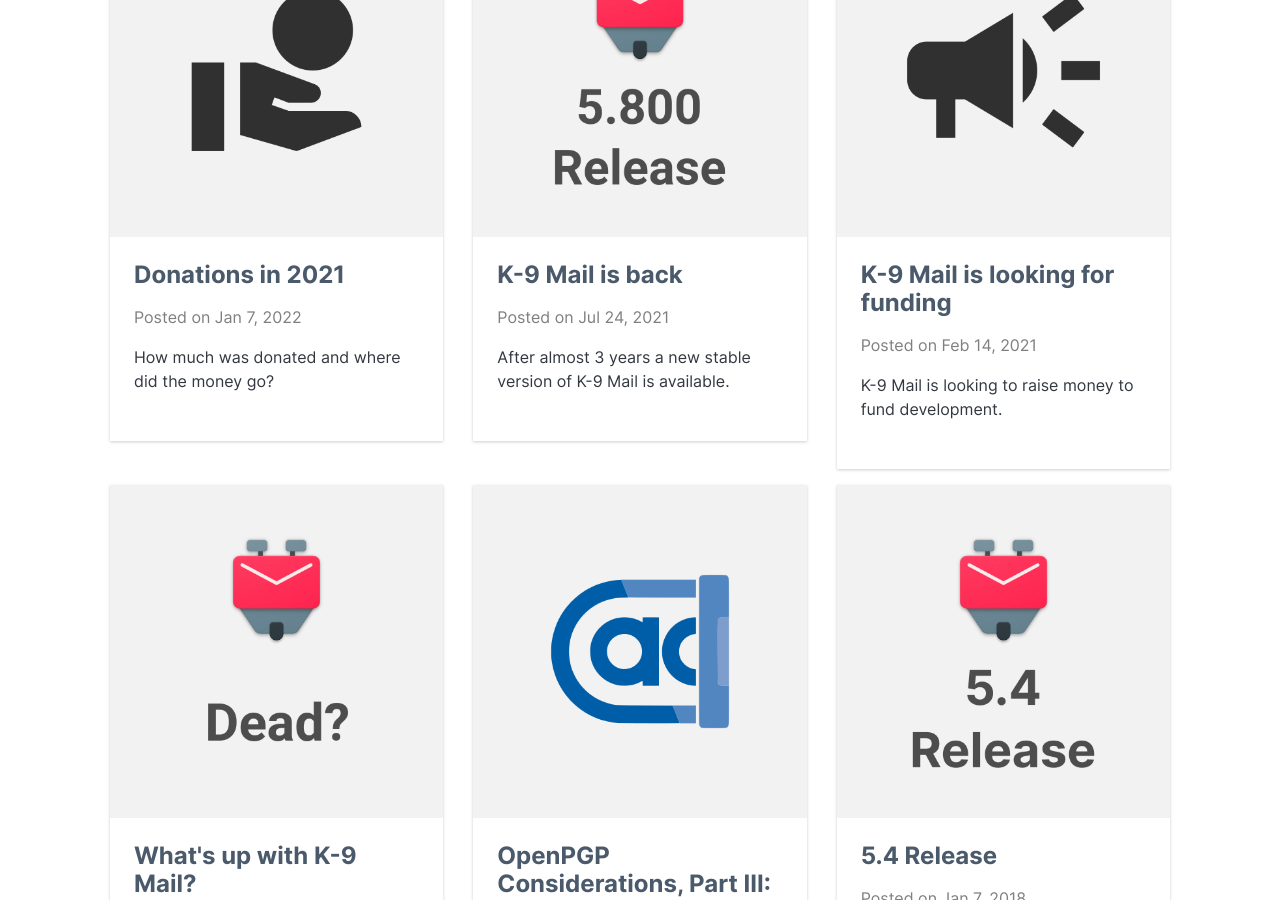
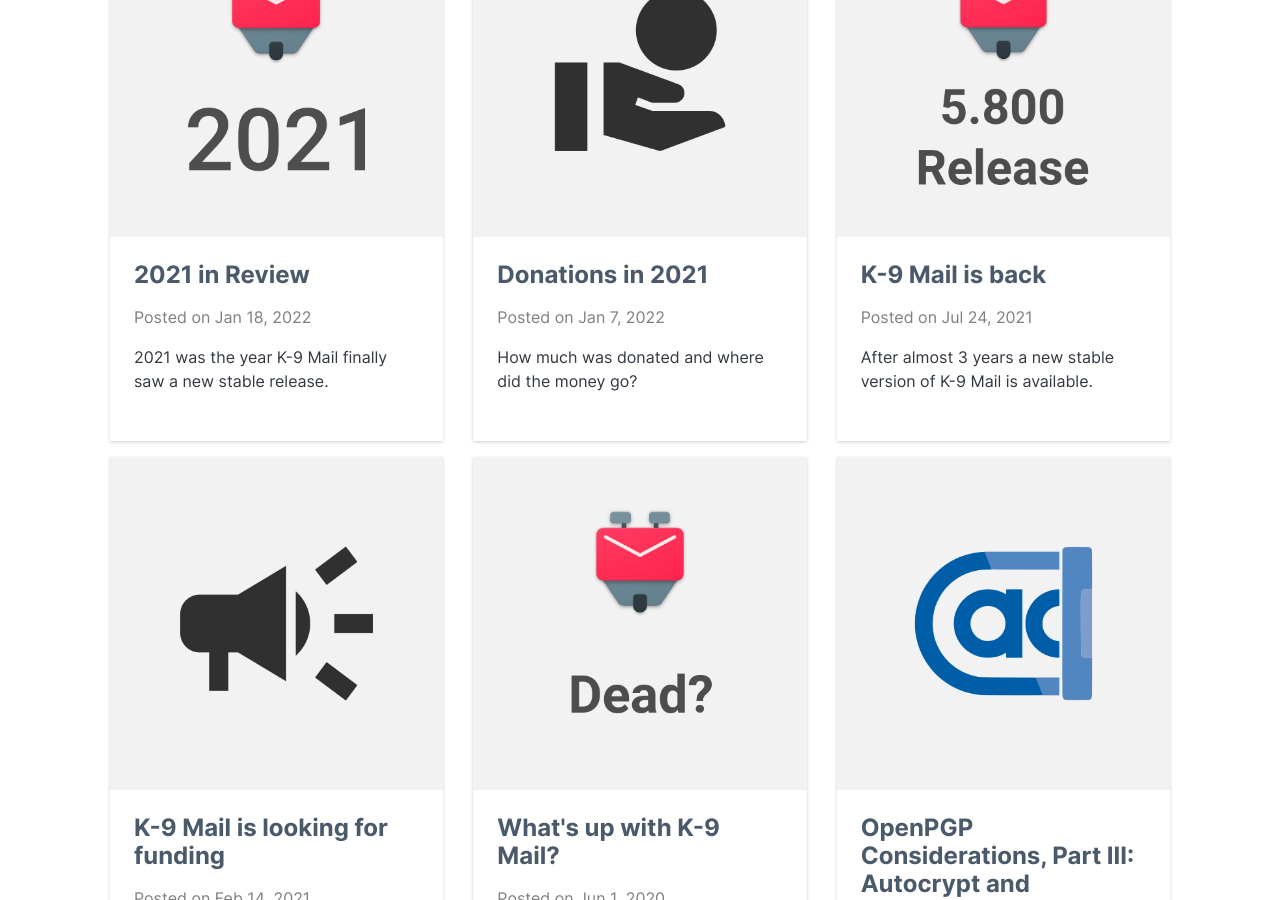
Before and after one commit to k9mail/k9mail.app, a Jekyll site: the page built from blog.html, in a window 1280 px wide and 900 px high, scrolled down 454 px. Built offline with Jekyll 4.4.1, drawn with Linux system fonts in a browser that asks for light colours; part of the change alters nothing that is shown.

Commit message:
Add blog post: 2021 in Review
Update blog post "Donations in 2021" to point to the 2021 review.

```diff
--- a/_posts/2022-01-07-Donations in 2021.md
+++ b/_posts/2022-01-07-Donations in 2021.md
@@ -98,7 +98,7 @@ The [funding goal](https://k9mail.app/2021/02/14/K-9-Mail-is-looking-for-funding
 
 Since the goal wasn't exceeded, we didn't have to figure out what to do with additional funds. All of the money was paid out to cketti (who is starting to like writing about himself in the third person).
 
-To learn what the K-9 Mail project was up to in 2021, watch out for a blog post that will be published in the coming days.
+To learn what the K-9 Mail project was up to last year, check out [2021 in Review](https://k9mail.app/2022/01/18/2021-in-Review).
 
 
 ### Thank you
--- /dev/null
+++ b/_posts/2022-01-18-2021 in Review.md
@@ -0,0 +1,97 @@
+---
+title: "2021 in Review"
+date: "2022-01-18 15:00:00"
+image: "/assets/img/posts/2021-review.png"
+layout: post
+author: cketti
+excerpt: 2021 was the year K-9 Mail finally saw a new stable release.
+---
+
+While 2020 was the year where the most visible change was that we modernized the appearance of the K-9 Mail project on the web (website redesign, new [user forum](https://forum.k9mail.app/), presence on [Mastodon](https://fosstodon.org/@k9mail) and [Twitter](https://twitter.com/k9mail_app)), 2021 was the year a new stable version of K-9 Mail was finally released 🎉
+
+Let's have a brief look at what happened last year.
+
+### The App
+
+#### Where's the new version?
+
+Even though a lot of work towards a new stable release was done the previous year, 2021 started off with 16 more beta versions.
+
+The most important blocker was the missing Push support for IMAP accounts. The feature had to be completely rewritten because of changes to the Android platform.
+At the end of June the feature was finally re-introduced in [K-9 Mail 5.735 (beta)](https://forum.k9mail.app/t/beta-k-9-mail-5-737/1087). But it took another month to fix the bugs that our beta testers found.
+
+#### K-9 Mail 5.800
+
+On July 24 we finally released a new stable version – [K-9 Mail 5.800](https://k9mail.app/2021/07/24/K-9-Mail-is-back).
+
+[![K-9 Mail 5.800 screenshot <](/assets/img/posts/5-800-screenshot1-thumbnail.png "K-9 Mail 5.800 screenshot")](/assets/img/posts/5-800-screenshot1.png)
+[![K-9 Mail 5.800 screenshot <](/assets/img/posts/5-800-screenshot2-thumbnail.png "K-9 Mail 5.800 screenshot")](/assets/img/posts/5-800-screenshot2.png)
+[![K-9 Mail 5.800 screenshot <](/assets/img/posts/5-800-screenshot3-thumbnail.png "K-9 Mail 5.800 screenshot")](/assets/img/posts/5-800-screenshot3.png)
+[![K-9 Mail 5.800 screenshot](/assets/img/posts/5-800-screenshot4-thumbnail.png "K-9 Mail 5.800 screenshot")](/assets/img/posts/5-800-screenshot4.png)
+
+The most visible change was the user interface redesign. Besides a visual update, the app navigation was changed to closer match that of other mobile email apps. Not everybody appreciated this. But from answering the same support questions for years, we knew that some aspects of the app were very confusing to a lot of users.
+
+Of course there were also bugs that made it into this new version. A notable one was that K-9 Mail ended up sending commands to the server in an endless loop when Push was enabled but the server didn't support it. A company maintaining the server software used by at least two large German internet providers contacted us because K-9 Mail users were causing unusually high load on their servers 😬 Fortunately, a user had already helped us to track down the bug causing this.
+
+So the month after the release was spent fixing bugs and making small tweaks to the user interface. In total there were 6 patch releases.
+
+
+#### The road to K-9 Mail 6.000
+
+The focus for the next major release is [fixing notifications](https://forum.k9mail.app/t/plans-for-k-9-mail-6-000/2936). In 2021 we published 8 beta releases fixing various notification-related bugs and re-introducing features that were lost due to changes in the Android platform. This work is still ongoing, but nearing the end 🤞
+
+
+### Development
+
+Development activity in 2021 was about the same level as the year prior. Due to the 5.800 release, there were quite a bit more issues created in our bug tracker.
+
+- 12 people [contributed code](https://github.com/k9mail/k-9/graphs/contributors?from=2021-01-01&to=2021-12-31&type=c) to K-9 Mail, 5 people for the first time.
+- [311 pull requests](https://github.com/k9mail/k-9/pulls?q=is%3Apr+created%3A2021) were opened, 277 of them merged, 41 closed without being merged.
+- [422 issues](https://github.com/k9mail/k-9/issues?q=is%3Aissue+created%3A2021) were created, 367 were closed (291 of them created in 2021).
+- We published 24 [releases](https://github.com/k9mail/k-9/releases). 9 beta (5.726 - 5.741), 7 stable (5.800 - 5.806), 8 beta (5.900 - 5.907).
+
+
+### Translations
+
+All of the translations for K-9 Mail are provided by the community. I wasn't able to find out how many people contributed in 2021. In total [434 persons contributed 56 languages](https://www.transifex.com/k-9/k9mail/) (some of them are very incomplete; "only" 48 languages besides English are actually included in the app).
+
+
+### User Forum
+
+The forum saw a huge spike in signups after the K-9 Mail 5.800 release. In total 1,683 new users signed up in 2021.
+
+{: .center}
+![Graph of signups](/assets/img/posts/forum_signups.png)
+
+The weeks after the release the forum was quite busy. A lot of people voiced their dissatisfaction about the new version. Some users asked for help navigating the new user interface. And apparently the release attracted quite a few new users. Because K-9 Mail's account setup process isn't particularly great, new users usually ask for help adding their email account to the app.
+
+Most of the time the forum is used for support questions. And there's a small group of people spending a lot of time answering those questions. They are the heroes of this community and consequently were awarded the [Community Heroes](https://forum.k9mail.app/t/community-heroes-2021/3889) badge.
+
+
+### Donations
+
+In February we published a [call for funding](https://k9mail.app/2021/02/14/K-9-Mail-is-looking-for-funding) to allow [cketti](https://github.com/cketti) to dedicate more time working on K-9 Mail. A lot of people thought this was a worthwhile goal and we received €51,002.55 in donations.
+
+Read the blog post [Donations in 2021](https://k9mail.app/2022/01/07/Donations-in-2021) for more details.
+
+
+### What's next?
+
+The focus this year will be on the basics.
+
+- A more user-friendly account setup, where having to manually enter server settings will hopefully be the rare exception.
+- Small changes to the user interface to make some things easier, e.g. swipe left/right on a message in the message list to perform an action, swipe left/right on an open message to navigate to the previous/next message.
+- Making it easier to manage multiple accounts.
+- Better folder management.
+
+We're also talking to the [Thunderbird](https://www.thunderbird.net/) team to figure out how the two apps can better work together. There are no concrete plans yet. But we have a lot of ideas. Some of them might even be good 😉
+
+### Thank you
+
+A big thank you to everyone who contributed to K-9 Mail. Whether you wrote code, worked on the documentation, answered questions on the forum, donated, or spread the word on social media.
+
+Thank you 💖
+
+### Comments?
+
+If you have questions or comments, please let us know in this [forum thread](https://forum.k9mail.app/t/blog-post-2021-in-review/3988).
```
Also changed, not shown: assets/img/posts/2021-review.png (added), assets/img/posts/forum_signups.png (added).
